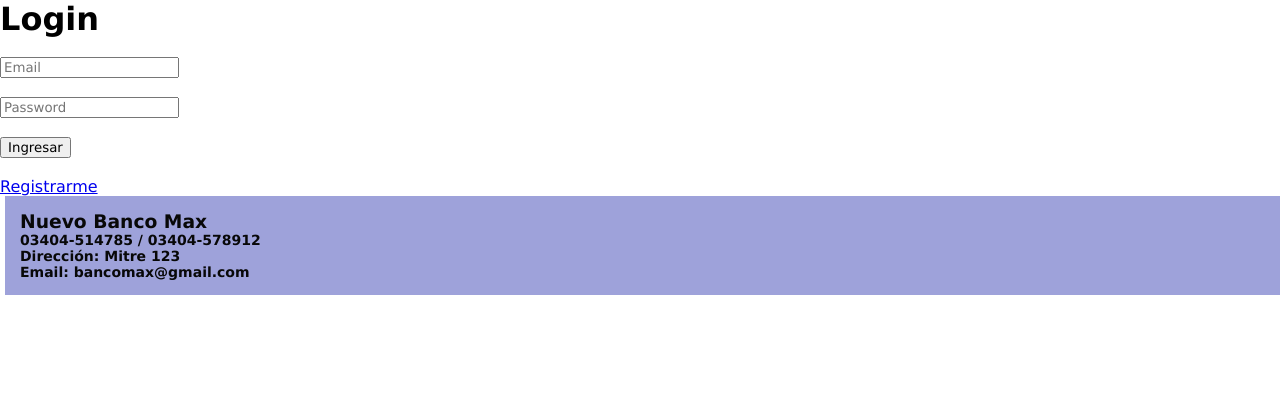
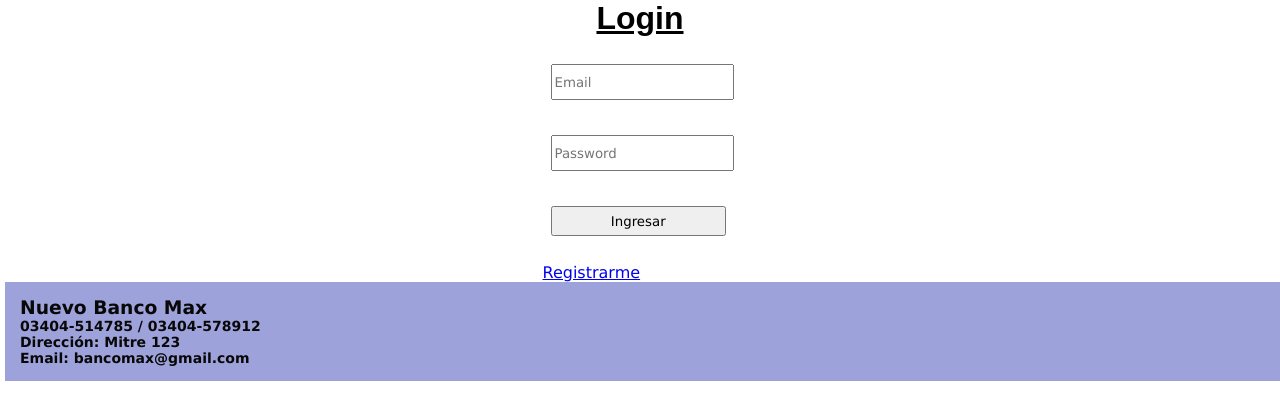
Before and after one commit to MossoLuciano/Login_PHP_MySQL_HTML_CSS, a PHP site: page /login.php in a window 1280 px wide. Shown: the part 114-534 px from the top of the page. Run offline with PHP 8.4, Linux system fonts and the light colour scheme.

Commit message:
Desarrollo de login y registro

```diff
--- /dev/null
+++ b/conexion.php
@@ -0,0 +1,13 @@
+<?php
+    $host = 'localhost';
+    $user = 'root';
+    $pass = '';
+    $database = 'bancomax';
+
+    try{
+        $conexion = new PDO("mysql:host=$host;dbname=$database;", $user, $pass);
+    }catch(PDOException $ex){
+        echo "<strong>Error de conexion</strong>" . $ex->getMessage();
+    }
+
+?>
--- a/master.css
+++ b/master.css
@@ -65,3 +65,26 @@
 .main{
     padding: 15px;
 }
+
+/*Login.php*/
+.login{
+    width: 100%;
+    max-width: 600px;
+    margin: 0 auto;
+    display: flex;
+    flex-direction: column;
+    justify-content: center;
+    align-items: center;
+}
+
+.tituloLogin{
+    text-align: center;
+    font-family: Arial, Helvetica, sans-serif;
+    text-decoration: underline;
+}
+
+.formularioLogin input{
+    width: 90%;
+    height: 30px;
+    margin: 0.5rem;
+}
```
Also changed, not shown: funciones.php (+52 -0 lines), registro.php (added, +23 -0 lines).
